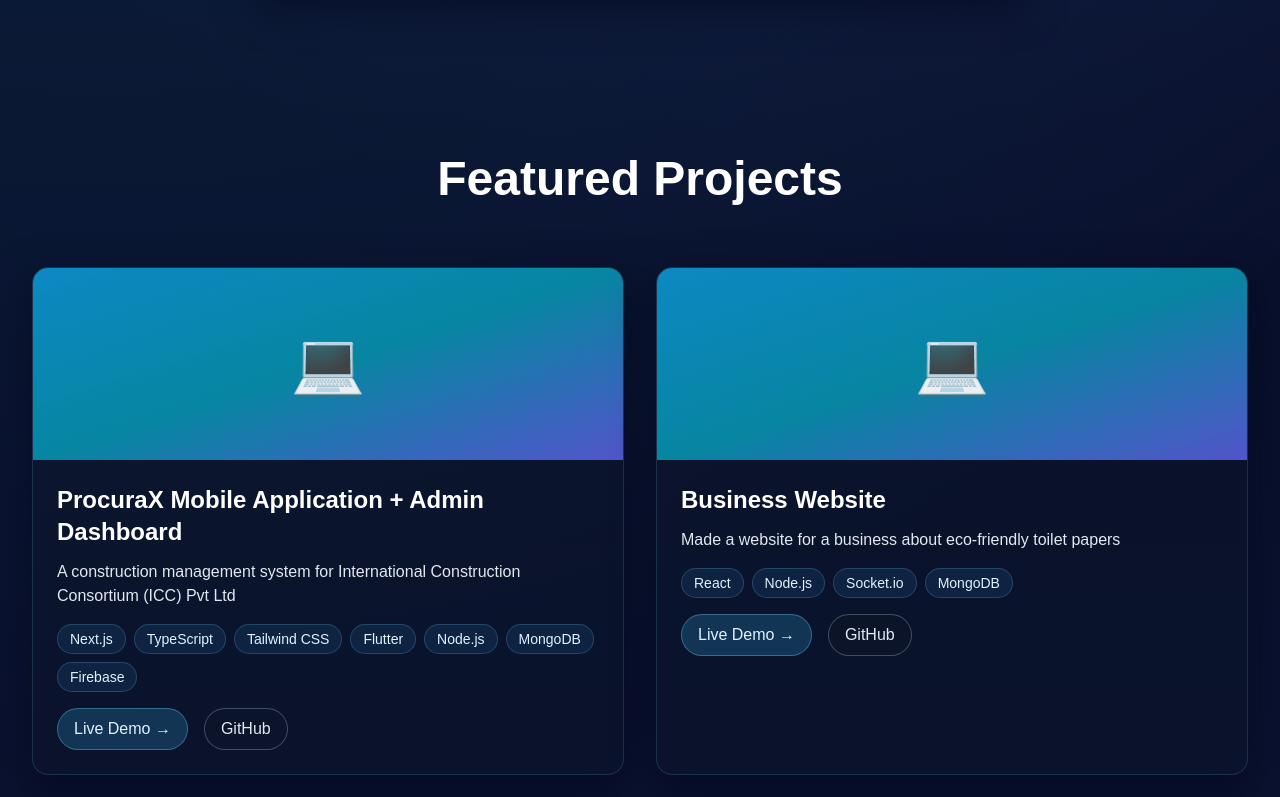
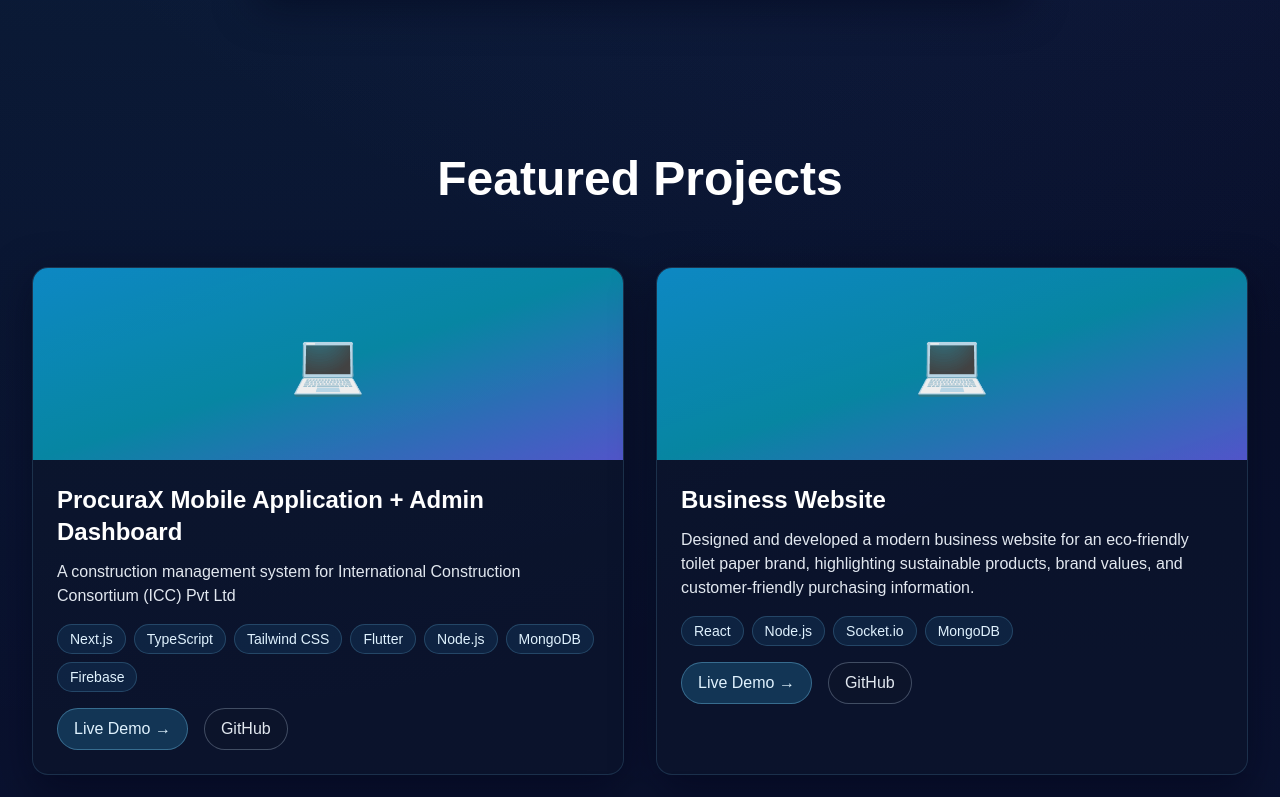
Before and after one commit to kithsr/Personal-Portfolio, a Next.js app: page / in a window 1280 px wide. Shown: the part 1743-2540 px from the top of the page. Built offline with nearby package versions, Linux system fonts and the light colour scheme.

Commit message:
Update Projects.tsx

```diff
--- a/components/Projects.tsx
+++ b/components/Projects.tsx
@@ -9,7 +9,7 @@ export default function Projects() {
     },
     {
       title: "Business Website",
-      description: "Made a website for a business about eco-friendly toilet papers",
+      description: "Designed and developed a modern business website for an eco-friendly toilet paper brand, highlighting sustainable products, brand values, and customer-friendly purchasing information.",
       technologies: ["React", "Node.js", "Socket.io", "MongoDB"],
       link: "#",
       github: "#"
```
